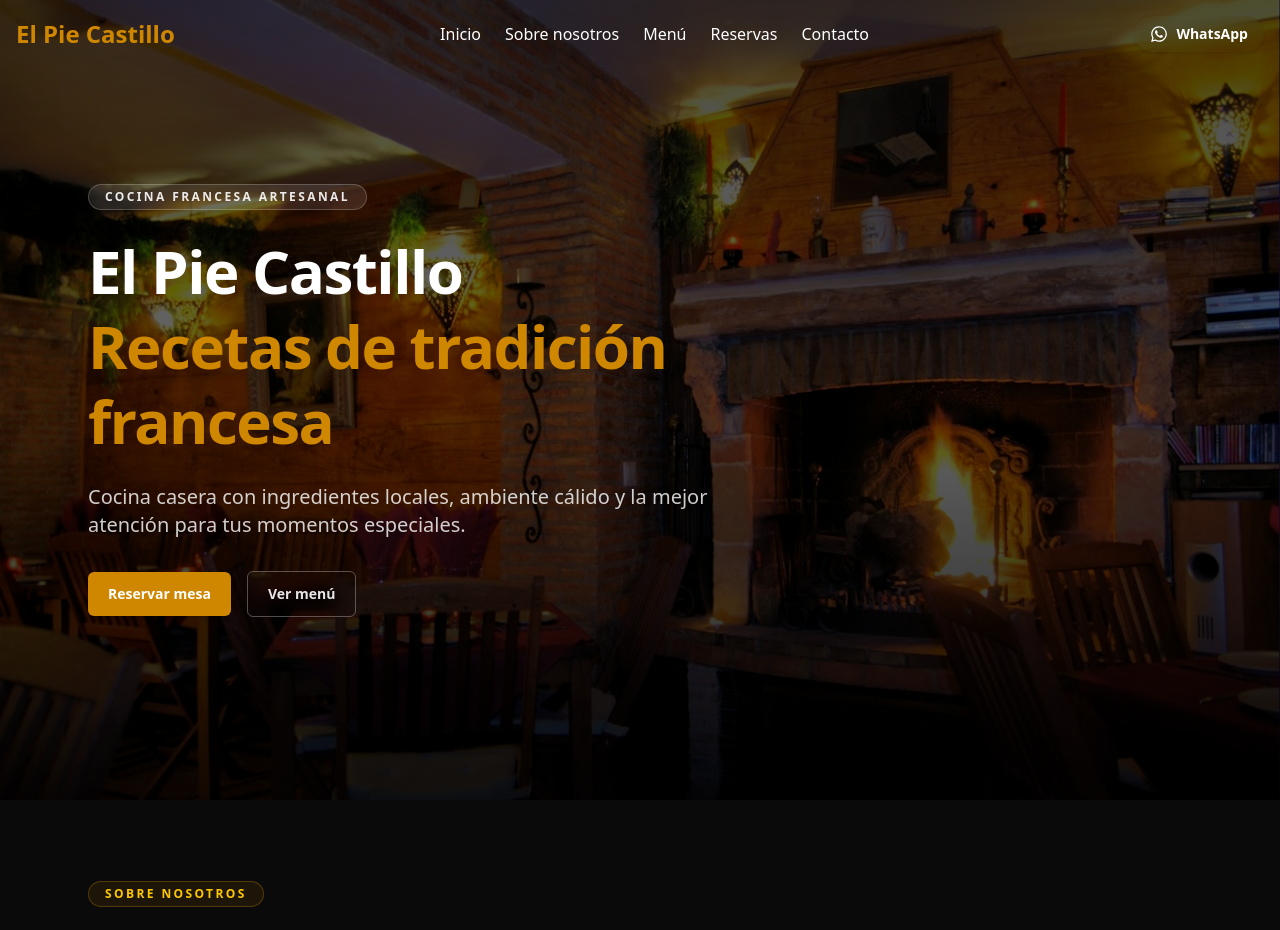
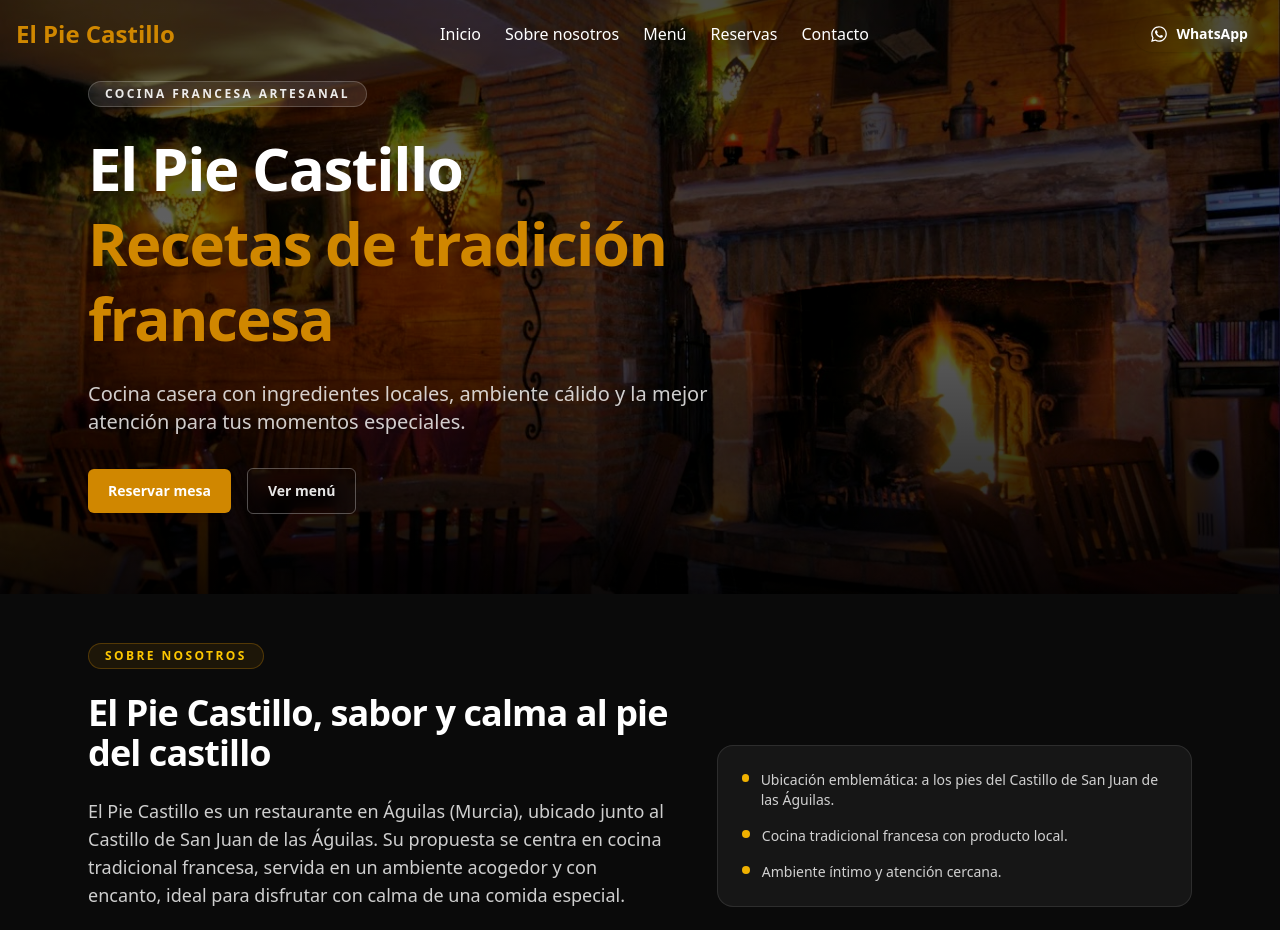
Before and after one commit to AdrianNQ99/El-Pie-Castillo, a React (Vite) app in the folder web/: page / in a window 1280 px wide. Shown: the top 930 px of the page. Built offline with nearby package versions, Linux system fonts and the light colour scheme.

Commit message:
style: adjust layout and spacing for About and Hero components in Home

```diff
--- a/web/src/component/About.jsx
+++ b/web/src/component/About.jsx
@@ -1,6 +1,6 @@
 const About = () => {
   return (
-    <section id="about" className="bg-neutral-950 py-20 text-white">
+    <section id="about" className="flex-[7] bg-neutral-950 py-12 text-white">
       <div className="mx-auto max-w-6xl px-6">
         <div className="grid gap-12 lg:grid-cols-[1.1fr_0.9fr] lg:items-center">
           <div>
--- a/web/src/component/Hero.jsx
+++ b/web/src/component/Hero.jsx
@@ -2,7 +2,7 @@ import heroImage from "../assets/ElPieCastillo-Hero.jpg"
 
 const Hero = () => {
   return (
-    <section id="home" className="relative isolate overflow-hidden text-white max-h-50vh">
+    <section id="home" className="relative isolate flex-[13] overflow-hidden text-white">
       <div
         className="absolute inset-0 hero-bg"
         style={{ backgroundImage: `url(${heroImage})` }}
@@ -10,7 +10,7 @@ const Hero = () => {
       />
       <div className="absolute inset-0 bg-gradient-to-b from-black/70 via-black/60 to-black/90" aria-hidden="true" />
 
-      <div className="relative mx-auto flex min-h-screen max-w-6xl flex-col justify-center gap-10 px-6 py-20 lg:py-28">
+      <div className="relative mx-auto flex h-full max-w-6xl flex-col justify-center gap-10 px-6 py-16 lg:py-20">
         <div className="max-w-2xl">
           <span className="inline-flex items-center gap-2 rounded-full border border-white/20 bg-white/10 px-4 py-1 text-xs font-semibold uppercase tracking-[0.2em] text-white/90">
             Cocina francesa artesanal
--- a/web/src/component/Home.jsx
+++ b/web/src/component/Home.jsx
@@ -6,8 +6,12 @@ const Home = () => {
   return (
     <div>
       <Navbar />
-      <Hero />
-      <About />
+      <section className="min-h-screen">
+        <div className="flex min-h-screen flex-col">
+          <Hero />
+          <About />
+        </div>
+      </section>
       {/*
         <Menu/>
         <Gallery/>
```
